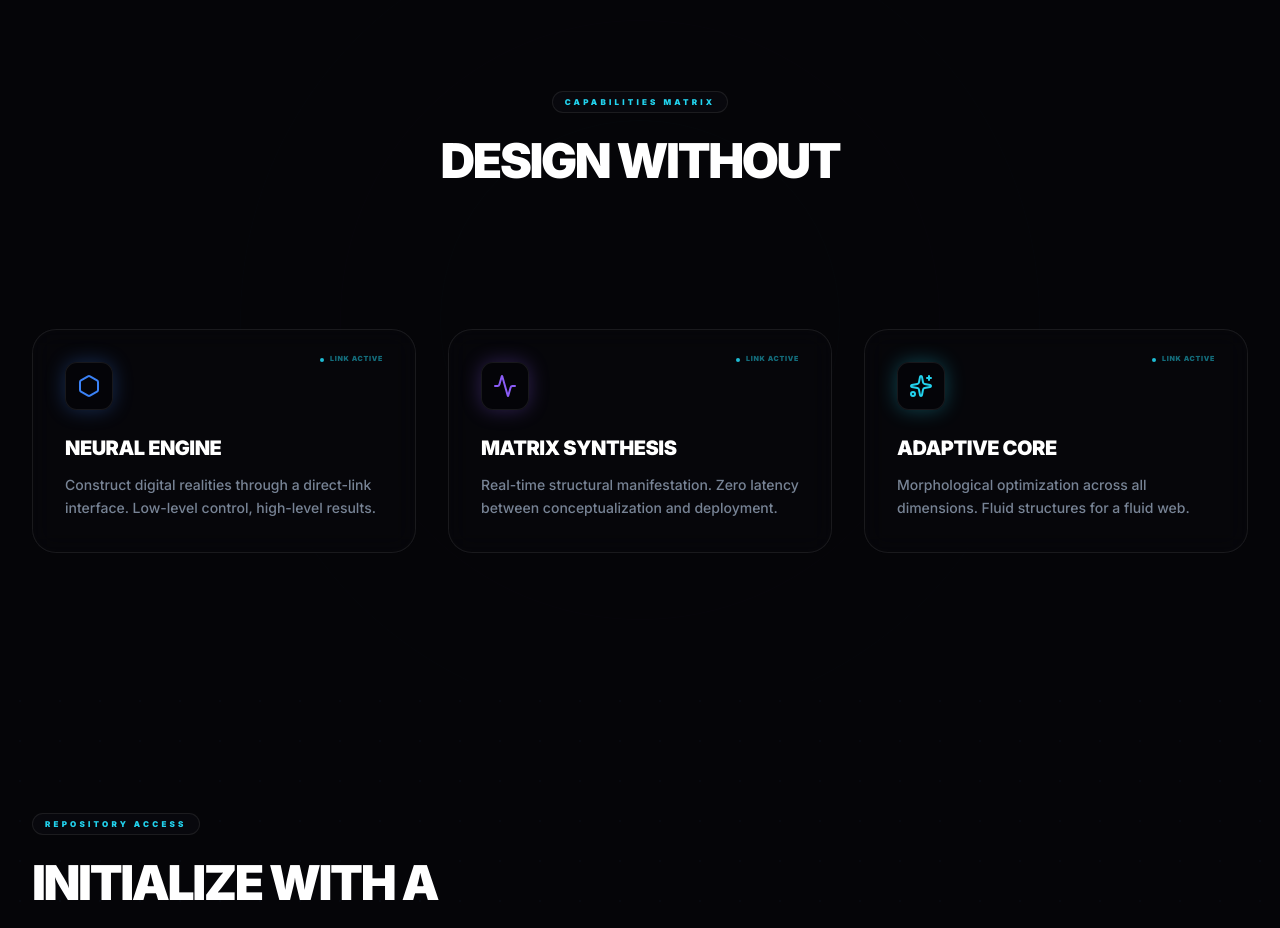
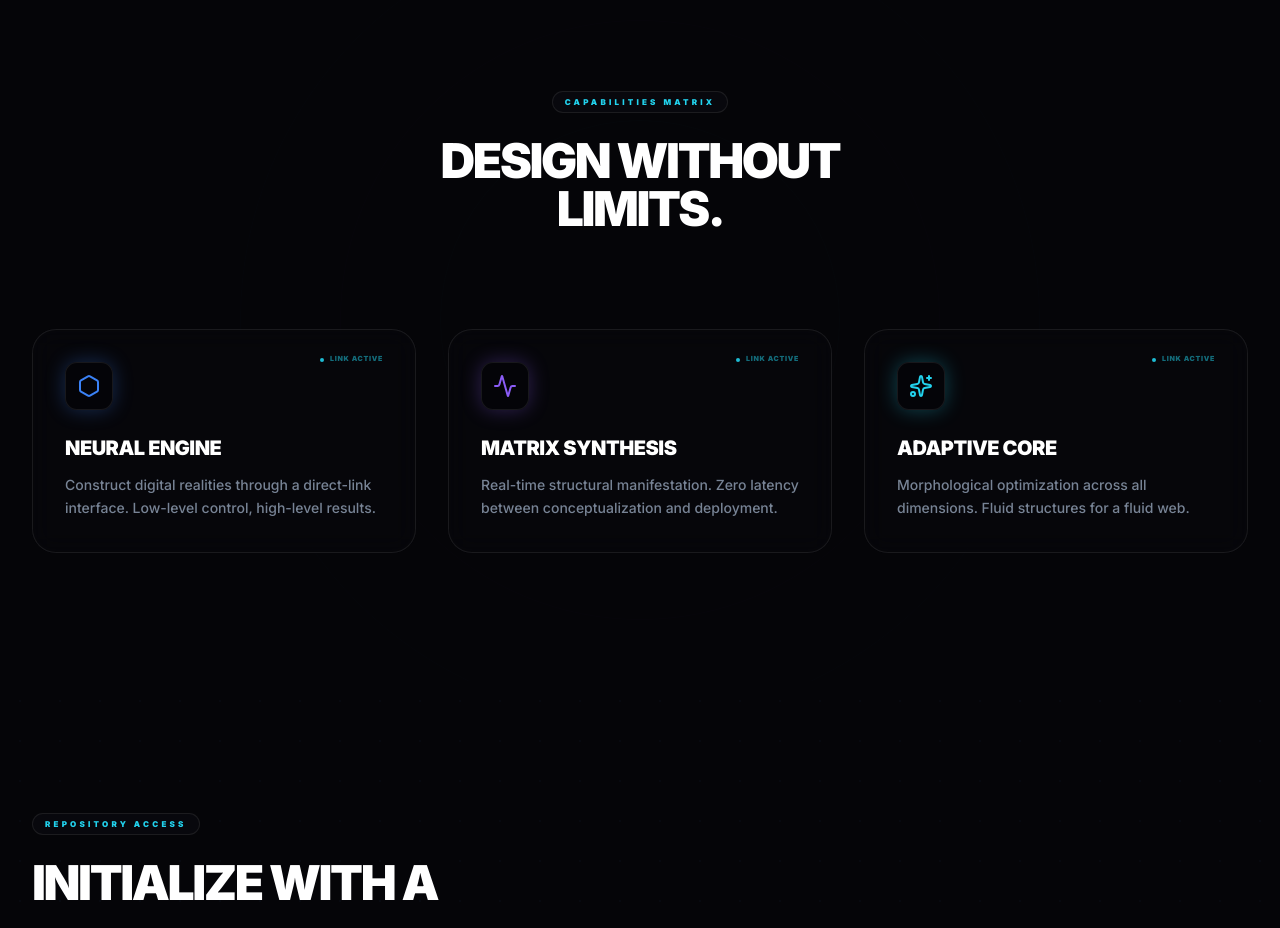
Before and after one commit to 1yos/Nexus-Builder, a Next.js app: page / in a window 1280 px wide. Shown: the part 1140-2068 px from the top of the page. Built offline with nearby package versions, Linux system fonts and the light colour scheme.

Commit message:
Fix HTML span tag in Features component

```diff
--- a/components/marketing/Features.tsx
+++ b/components/marketing/Features.tsx
@@ -100,7 +100,7 @@ export default function Features() {
 
           <h2 className="text-3xl md:text-5xl font-black text-text-primary mb-6 tracking-tighter uppercase">
             Design Without <br />
-            <span className="text-transparent bg-clip-text bg-accent-gradient drop-shadow-[0_0_15px_rgba(59,130,246,0.3)]">Limits.</span>
+            Limits.
           </h2>
         </div>
 
```
